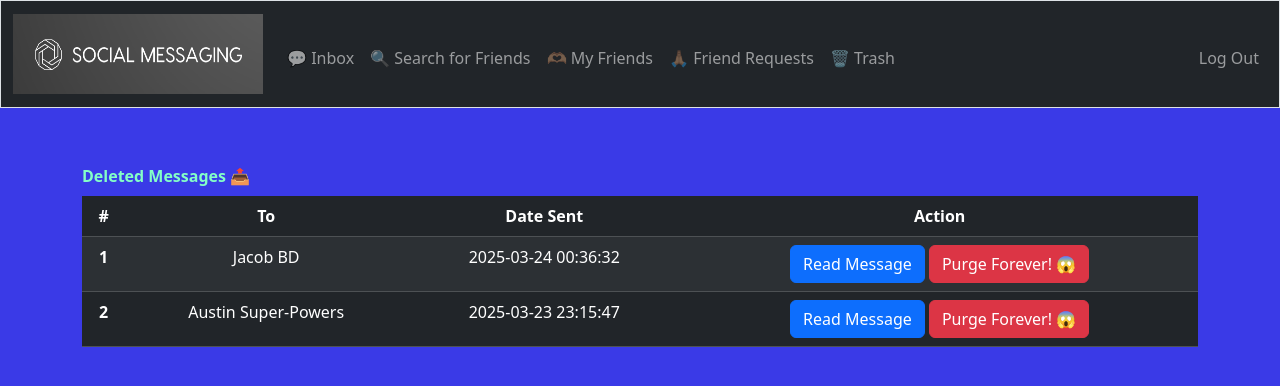
After one commit to jacob-bd/Social-Messaging-Web-App, a Flask app: page /trash in a window 1280 px wide. The commit adds this page. Shown: the top 386 px of the page. Run offline with Flask 3, Linux system fonts and the light colour scheme; a user stored in the database is signed in; some libraries are stand-ins or nearby versions.

Commit message:
Implemented trash; unfriending; all tables use dark background

```diff
--- a/app.py
+++ b/app.py
@@ -73,7 +73,10 @@ def index():
     greet  = db.execute("SELECT full_name FROM users WHERE id = ?", user_id)[0]["full_name"]
     in_messages = db.execute("SELECT COUNT(*) FROM messages WHERE receiver_id = ? AND status = 'sent'", user_id)[0]["COUNT(*)"]
     pending_requests = db.execute("SELECT COUNT(*) FROM friends WHERE addressee_id = ? AND status = 'pending'", user_id)[0]["COUNT(*)"]
-    return render_template("index.html", greet=greet, in_messages=in_messages, pending_requests=pending_requests)
+    friends = db.execute("SELECT COUNT(*) FROM friends WHERE requester_id = ? AND status = 'accepted'", user_id)[0]["COUNT(*)"]
+    print("FRIENDS SUM:",friends)
+
+    return render_template("index.html", greet=greet, in_messages=in_messages, pending_requests=pending_requests, friends=friends)
 
 
 @app.route("/friends", methods=["GET", "POST"])
@@ -179,7 +182,7 @@ def requests():
 def check_requests():
     """Check for friend requests"""
     addressee_id = session["user_id"]  # The logged-in user receiving requests
-    requests = db.execute("SELECT u.username, u.country, u.full_name, f.requester_id, f.request_date FROM friends f JOIN users u ON u.id = f.requester_id WHERE f.addressee_id = ? AND f.status = 'pending'", addressee_id)
+    requests = db.execute("SELECT u.username, u.country, u.full_name, f.requester_id, f.request_date FROM friends f JOIN users u ON u.id = f.requester_id WHERE f.addressee_id = ? AND f.status = 'pending' ORDER BY f.request_date DESC", addressee_id)
     sent_requests = db.execute("SELECT u.username, u.country, u.full_name, f.addressee_id, f.status, f.request_date FROM friends f JOIN users u ON u.id = f.addressee_id WHERE f.requester_id = ? ORDER BY f.request_date DESC", addressee_id)
     return render_template("requests.html", requests=requests,  sent_requests=sent_requests)
 
@@ -205,6 +208,17 @@ def reject():
     flash("Friend request rejected!")
     return redirect("/requests")
 
+# Remove a friend connection
+@app.route("/unfriend", methods=["POST"])
+@login_required
+def unfriend():
+    user_id = session["user_id"]
+    requester_id = request.form.get("friend_id")
+    db.execute("UPDATE friends SET status = 'rejected' WHERE (requester_id = ? AND addressee_id = ?) OR (requester_id = ? AND addressee_id = ?)", user_id,  requester_id,  requester_id, user_id)
+    print("TEST_PRINT:", user_id, requester_id)
+    flash("Friend is not longer your friend 😔!")
+    return redirect("/friends")
+
 ## A page for sending messages to friends
 @app.route("/send", methods=["GET", "POST"])
 @login_required
@@ -224,11 +238,19 @@ def send():
 @login_required
 def delete_message():
     message_id = request.form.get("message_id")
-    print("MESSAGEID:",message_id)
     # Set Message status to trash
     db.execute("UPDATE messages SET status = 'trash'  WHERE id = ?", message_id)
     flash("Message deleted!")
     return redirect("/inbox")
+
+@app.route("/purge", methods=["POST"])
+@login_required
+def purge_message():
+    message_id = request.form.get("message_id")
+    # Set Message status to trash
+    db.execute("DELETE FROM messages WHERE id = ?", message_id)
+    flash("Message Purged from trash!")
+    return redirect("/trash")
 
 
 # Send message to a friend
@@ -264,10 +286,10 @@ def logout():
     # Redirect user to login form
     return redirect("/")
 
-@app.route("/history")
+@app.route("/trash")
 @login_required
-def history():
-    """Show messages sent and received by user"""
-    # Collect transaction data for user
-    user_id = session["user_id"]  # User ID for SQL query
-    return render_template("history.html")
+def trash():
+    """show deleted messages"""
+    user_id = session["user_id"]
+    deleted_messages = db.execute("SELECT m.id, m.sender_id, m.content, m.timestamp, u.full_name, m.is_read FROM messages m JOIN users u ON u.id = m.sender_id WHERE (m.receiver_id = ? OR m.sender_id = ?) AND m.status = 'trash' ORDER BY m.timestamp DESC;", user_id, user_id)
+    return render_template("trash.html", deleted_messages=deleted_messages)
--- a/templates/layout.html
+++ b/templates/layout.html
@@ -36,10 +36,11 @@
                 <div class="collapse navbar-collapse" id="navbar">
                     {% if session["user_id"] %}
                         <ul class="navbar-nav me-auto mt-2">
-                            <li class="nav-item"><a class="nav-link" href="/inbox">Inbox</a></li>
-                            <li class="nav-item"><a class="nav-link" href="/search">Search for Friends</a></li>
-                            <li class="nav-item"><a class="nav-link" href="/friends">My Friends</a></li>
-                            <li class="nav-item"><a class="nav-link" href="/requests">Friend Requests</a></li>
+                            <li class="nav-item"><a class="nav-link" href="/inbox">💬 Inbox</a></li>
+                            <li class="nav-item"><a class="nav-link" href="/search">🔍 Search for Friends</a></li>
+                            <li class="nav-item"><a class="nav-link" href="/friends">🫶🏽 My Friends</a></li>
+                            <li class="nav-item"><a class="nav-link" href="/requests">🙏🏽 Friend Requests</a></li>
+                            <li class="nav-item"><a class="nav-link" href="/trash">🗑️ Trash</a></li>
                         </ul>
                         <ul class="navbar-nav ms-auto mt-2">
                             <li class="nav-item"><a class="nav-link" href="/logout">Log Out</a></li>
--- a/templates/requests.html
+++ b/templates/requests.html
@@ -2,7 +2,7 @@
 {% block title %}Friend Requests{% endblock %}
 {% block main %}
     <h3 style="color: white;">Pending Friend Requests</h3>
-    <table class="table caption-top">
+    <table class="table table-striped table-dark caption-top">
         <caption><strong style="color: white;"></strong></caption>
         <thead>
           <tr>
@@ -21,7 +21,7 @@
             <td>{{ request.country }}</td>
             <td>{{ request.request_date }}</td>
             <td>
-              <div class="btn-group">
+              <div>
                 <form action="/accept" method="post" style="display:inline;">
                     <input type="hidden" name="requester_id" value="{{ request.requester_id }}">
                     <button class="btn btn-success btn-sm" type="submit">Accept</button>
@@ -38,7 +38,7 @@
       </table>
       <br>
       <h3 style="color: rgb(224, 249, 7);">Sent Friend Requests</h3>
-      <table class="table caption-top">
+      <table class="table table-striped table-dark caption-top">
           <caption><strong style="color: white;"></strong></caption>
           <thead>
             <tr>
--- /dev/null
+++ b/templates/trash.html
@@ -0,0 +1,53 @@
+{% extends "layout.html" %}
+
+{% block title %}
+     Trash
+{% endblock %}
+
+{% block main %}
+<table class="table table-striped table-dark caption-top">
+    <caption><strong style="color: rgb(132, 254, 199);">Deleted Messages 📤</strong></caption>
+    <thead>
+      <tr>
+        <th scope="col">#</th>
+        <th scope="col">To</th>
+        <th scope="col">Date Sent</th>
+        <th scope="col">Action</th>
+      </tr>
+    </thead>
+    <tbody>
+      {% for message in  deleted_messages %}
+      <tr>
+        <th scope="row">{{ loop.index }}</th>
+        <td>{{ message.full_name }}</td>
+        <td>{{ message.timestamp }}</td>
+        <td>
+          <div>
+            <form action="/read" method="post" style="display:inline;">
+                <input type="hidden" name="message_id" value="{{ message.id }}">
+                <button type="button" class="btn btn-secodary btn-primary" data-bs-toggle="popover" data-bs-placement="left" data-bs-title="Message Content" data-bs-content="{{ message.content }}">Read Message</button>
+              </form>
+            <form action="/purge" method="post" style="display:inline;" onsubmit="return confirm('Are you sure you want to purge this message? Purged messages are gone forever!');">
+              <input type="hidden" name="message_id" value="{{ message.id }}">
+              <button class="btn btn-danger" type="submit">Purge Forever! 😱</button>
+            </form>
+          </div>
+        </td>
+      </tr>
+      {% endfor %}
+    </tbody>
+  </table>
+
+      <!-- Bootstrap JS and Popper.js -->
+      <script src="https://code.jquery.com/jquery-3.5.1.slim.min.js"></script>
+      <script src="https://cdn.jsdelivr.net/npm/@popperjs/core@2.9.2/dist/umd/popper.min.js"></script>
+      <script src="https://stackpath.bootstrapcdn.com/bootstrap/4.5.2/js/bootstrap.min.js"></script>
+
+      <!-- Initialize Popover -->
+      <script>
+          $(document).ready(function(){
+              $('[data-bs-toggle="popover"]').popover();
+          });
+      </script>
+
+{% endblock %}
```
Also changed, not shown: TEST FOLDER/index.html (added, +18 -0 lines), templates/apology copy.html (deleted, +0 -11 lines), templates/friends.html (+10 -2 lines), templates/history.html (deleted, +0 -30 lines), templates/inbox.html (+6 -6 lines), templates/index.html (+8 -4 lines), messaging.db, 1 other file.
